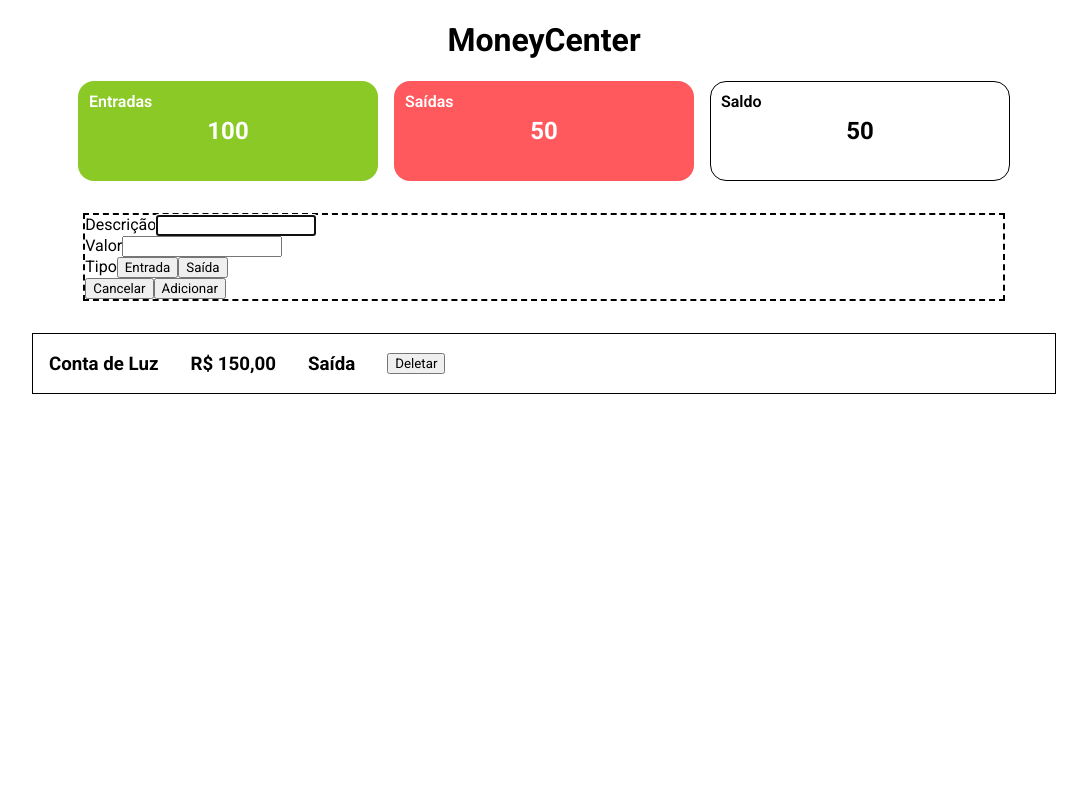
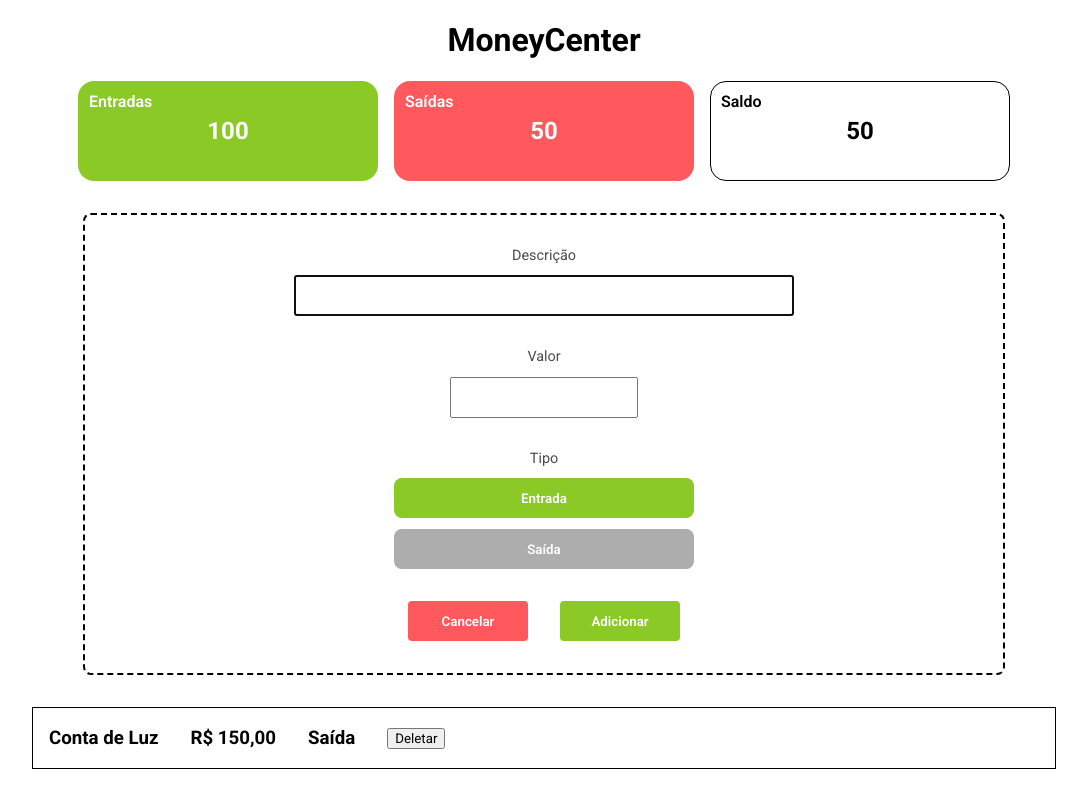
Before and after one commit to jeancarloslima/dashboard-financeiro, a React (Vite) app: page / in a window 1280 px wide. Both pictures are taken after a click on the button "Adicionar Transação". Shown: the whole page, without its empty margins (96-1183 px from the left). Built offline with nearby package versions, Linux system fonts and the light colour scheme.

Commit message:
Adicionando estilo ao componente Formulario Transacao

```diff
--- a/src/components/FormularioTransacao/FormularioTransacao.module.css
+++ b/src/components/FormularioTransacao/FormularioTransacao.module.css
@@ -17,6 +17,77 @@
 }
 
 .formulario {
+    display: flex;
+    flex-direction: column;
+    align-items: center;
+    justify-content: center;
+    gap: 2rem;
     width: 90%;
+    padding: 2rem 1rem;
     border: 2px dashed #000;
+    border-radius: 8px;
 }
+
+.containerInputFormulario {
+    width: 100%;
+    max-width: 500px;
+    display: flex;
+    flex-direction: column;
+    align-items: center;
+    gap: .7rem;
+    font-size: .9rem;
+    color: #4d4c4c;
+}
+
+.inputDescricao {
+    width: 100%;
+    padding: .7rem 1rem;
+}
+
+.inputValor {
+    padding: .7rem 1rem;
+    text-align: center;
+}
+
+.containerBotoesFormulario {
+    display: flex;
+    gap: 2rem;
+}
+
+.btnTipo {
+    width: 100%;
+    max-width: 300px;
+    height: 40px;
+    border: 1px solid transparent;
+    border-radius: 8px;
+    color: #FFF;
+    background-color: #adadad;
+    font-weight: 600;
+    cursor: pointer;
+}
+
+.btnFormulario {
+    width: 120px;
+    height: 40px;
+    border: 1px solid transparent;
+    border-radius: 4px;
+    color: #FFF;
+    font-weight: 600;
+    cursor: pointer;
+    transition: .4s;
+}
+
+.btnFormulario:hover {
+    transform: scale(110%);
+    border-radius: 8px;
+}
+
+.btnSaida.ativo,
+.btnCancelar {
+    background-color: #ff595e;
+}
+
+.btnEntrada.ativo,
+.btnAdicionar {
+    background-color: #8ac926;
+}
--- a/src/components/FormularioTransacao/index.jsx
+++ b/src/components/FormularioTransacao/index.jsx
@@ -3,31 +3,83 @@ import styles from "./FormularioTransacao.module.css";
 
 export default function FormularioTransacao() {
   const [formularioAberto, setFormularioAberto] = useState(false);
+  const [tipo, setTipo] = useState("Entrada");
 
   return (
     <div className={styles.container}>
-            {!formularioAberto && <button onClick={() => setFormularioAberto(true)} className={styles.botaoAbreFormulario}>Adicionar Transação</button>}
+      {!formularioAberto && (
+        <button
+          onClick={() => setFormularioAberto(true)}
+          className={styles.botaoAbreFormulario}
+        >
+          Adicionar Transação
+        </button>
+      )}
       {formularioAberto && (
         <form className={styles.formulario}>
           <div className={styles.containerInputFormulario}>
-                        <label htmlFor="descricao">Descrição</label>
-                        <input type="text" name="descricao" id="descricao" autoFocus required />
+            <label className={styles.label} htmlFor="descricao">
+              Descrição
+            </label>
+            <input
+              className={styles.inputDescricao}
+              type="text"
+              name="descricao"
+              id="descricao"
+              autoFocus
+              required
+            />
           </div>
           <div className={styles.containerInputFormulario}>
             <label htmlFor="valor">Valor</label>
-                        <input type="number" name="valor" id="valor" required />
+            <input
+              className={styles.inputValor}
+              type="number"
+              name="valor"
+              id="valor"
+              required
+            />
           </div>
           <div className={styles.containerInputFormulario}>
-                        <label>Tipo</label>
-                        <button>Entrada</button>
-                        <button>Saída</button>
+            <label className={styles.label}>Tipo</label>
+            <button
+              onClick={(e) => {
+                e.preventDefault();
+                setTipo("Entrada");
+              }}
+              className={`${styles.btnTipo} ${styles.btnEntrada} ${tipo === "Entrada" ? styles.ativo : ""}`}
+            >
+              Entrada
+            </button>
+            <button
+              onClick={(e) => {
+                e.preventDefault();
+                setTipo("Saida");
+              }}
+              className={`${styles.btnTipo} ${styles.btnSaida} ${tipo === "Saida" ? styles.ativo : ""}`}
+            >
+              Saída
+            </button>
           </div>
           <div className={styles.containerBotoesFormulario}>
-                        <button>Cancelar</button>
-                        <button type="submit">Adicionar</button>
+            <button
+              className={`${styles.btnFormulario} ${styles.btnCancelar}`}
+              onClick={(e) => {
+                e.preventDefault();
+                setFormularioAberto(false);
+              }}
+            >
+              Cancelar
+            </button>
+            <button
+              className={`${styles.btnFormulario} ${styles.btnAdicionar}`}
+              type="submit"
+            >
+              Adicionar
+            </button>
           </div>
         </form>
       )}
     </div>
-    )
+  );
 }
```
Lines whose indentation alone changed are shown as unchanged.
